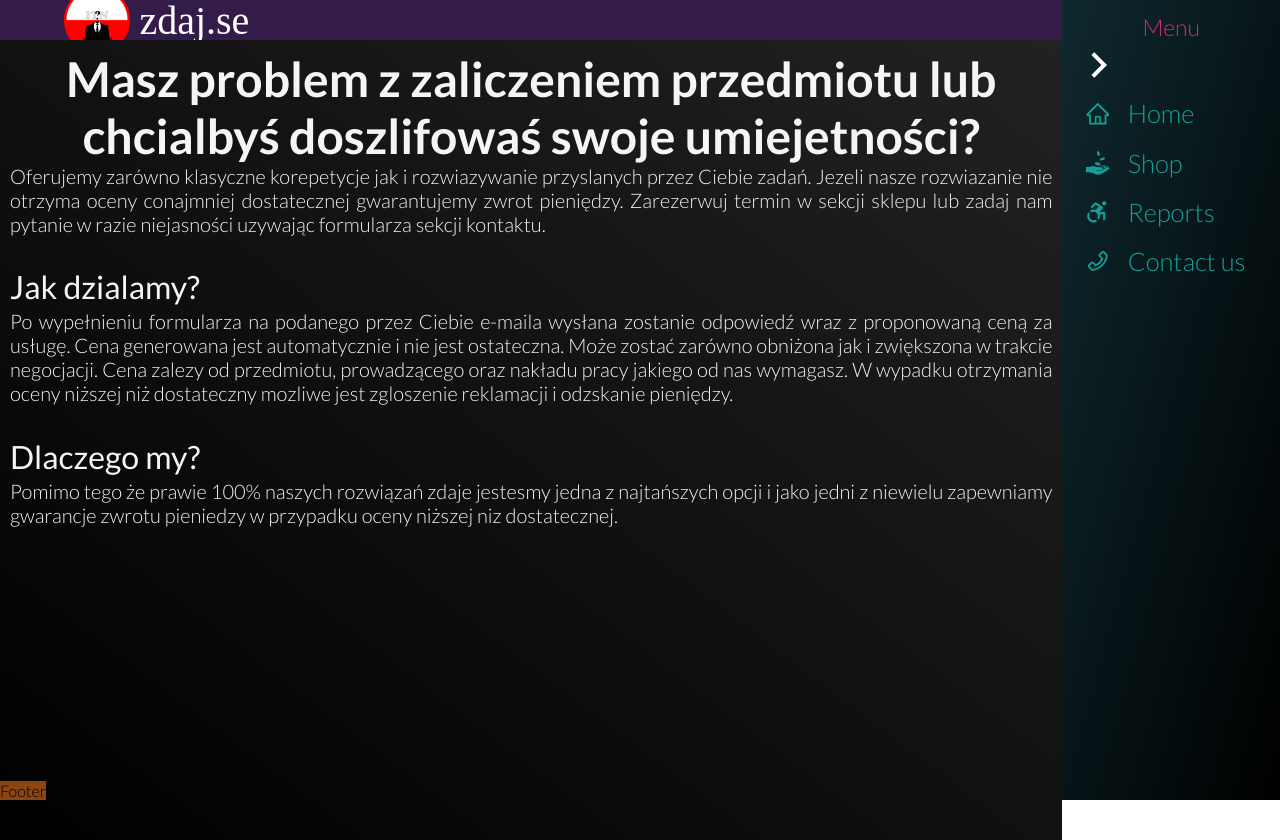
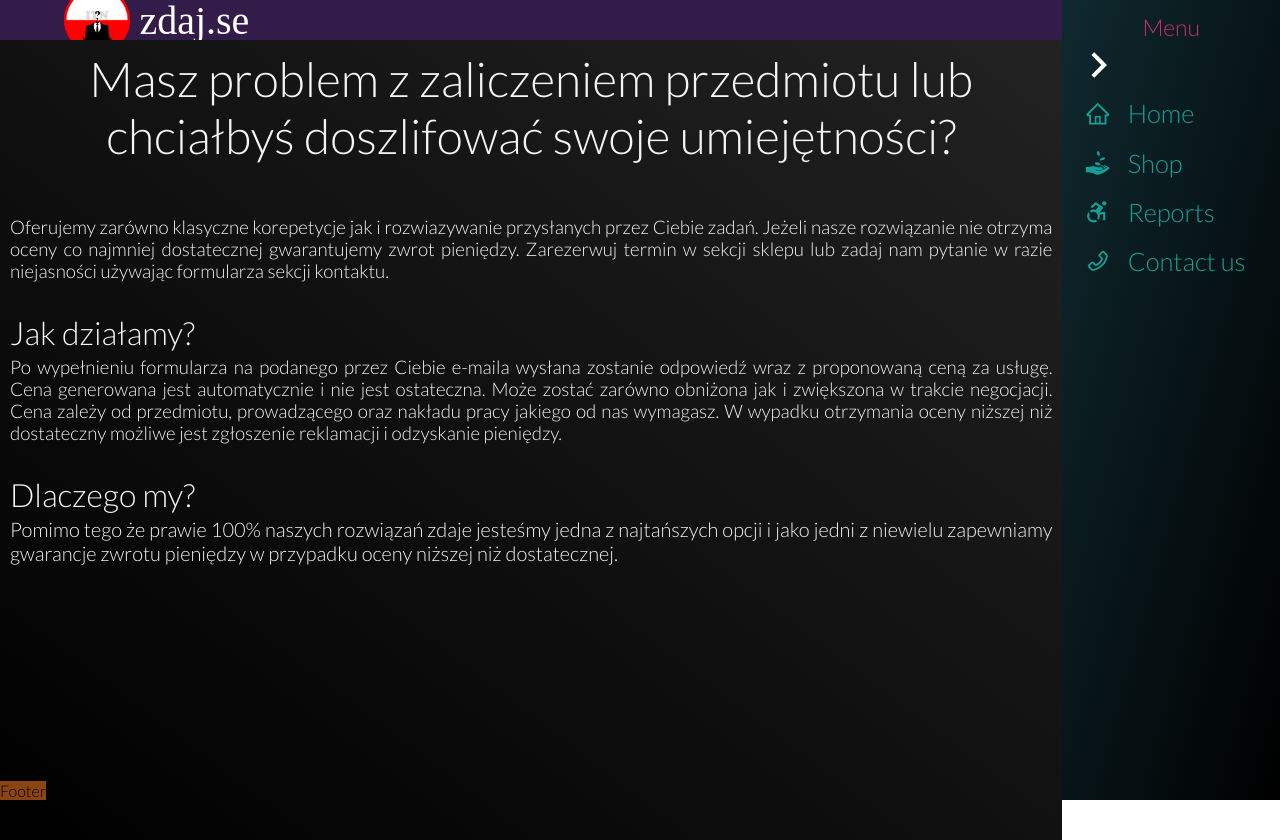
Before and after one commit to s18625/zdaj.se, a React (Create React App) app: page / in a window 1280 px wide. Built offline with nearby package versions, Linux system fonts and the light colour scheme; a web font is replaced by a local one.

Commit message:
better convention

```diff
--- a/src/pages/Home.js
+++ b/src/pages/Home.js
@@ -3,32 +3,50 @@ import "./Home.css"
 
 const Home = (props) => (
   <div className="home">
-    <h1 className="mainHeader">Masz problem z zaliczeniem przedmiotu
-    lub chcialbyś doszlifowaś swoje umiejetności?
+    <h1>Masz problem z zaliczeniem przedmiotu
+
+lub chciałbyś doszlifować swoje umiejętności?
+
     </h1>
-    <div className="article">
-      Oferujemy zarówno klasyczne korepetycje jak i rozwiazywanie przyslanych przez Ciebie zadań.
-      Jezeli nasze rozwiazanie nie otrzyma oceny conajmniej dostatecznej gwarantujemy zwrot pieniędzy.
-      Zarezerwuj termin w sekcji sklepu lub zadaj nam pytanie w razie niejasności uzywając formularza
-      sekcji kontaktu.
-    </div>
+    <h3>
+    Oferujemy zarówno klasyczne korepetycje jak i rozwiazywanie przysłanych przez Ciebie zadań.
 
-    <div className="subHeader">Jak dzialamy?</div>
-    <div className="article">
-      Po wypełnieniu formularza
-      na podanego przez Ciebie  e-maila wysłana zostanie odpowiedź wraz z proponowaną ceną za usługę.
-      Cena generowana jest automatycznie i nie jest ostateczna. Może zostać zarówno obniżona
-      jak i zwiększona w trakcie negocjacji.
-      Cena zalezy od przedmiotu, prowadzącego oraz nakładu pracy jakiego od nas wymagasz.
-      W wypadku otrzymania oceny niższej niż dostateczny mozliwe jest zgloszenie reklamacji i odzskanie
-      pieniędzy.
-    </div>
+Jeżeli nasze rozwiązanie nie otrzyma oceny co najmniej dostatecznej gwarantujemy zwrot pieniędzy.
 
-    <div className="subHeader">Dlaczego my?</div>
-    <div className="article">
-      Pomimo tego że prawie 100% naszych rozwiązań zdaje jestesmy jedna z najtańszych opcji i jako jedni z niewielu
-      zapewniamy gwarancje zwrotu pieniedzy w przypadku oceny niższej niz dostatecznej.
-    </div>
+Zarezerwuj termin w sekcji sklepu lub zadaj nam pytanie w razie niejasności używając formularza
+
+sekcji kontaktu.
+
+
+    </h3>
+
+    <h2>Jak działamy? </h2>
+    <h3>
+    Po wypełnieniu formularza
+
+na podanego przez Ciebie e-maila wysłana zostanie odpowiedź wraz z proponowaną ceną za usługę.
+
+Cena generowana jest automatycznie i nie jest ostateczna. Może zostać zarówno obniżona
+
+jak i zwiększona w trakcie negocjacji.
+
+Cena zależy od przedmiotu, prowadzącego oraz nakładu pracy jakiego od nas wymagasz.
+
+W wypadku otrzymania oceny niższej niż dostateczny możliwe jest zgłoszenie reklamacji i odzyskanie
+
+pieniędzy.
+
+
+    </h3>
+
+    <h2>Dlaczego my?</h2>
+    <article>
+    Pomimo tego że prawie 100% naszych rozwiązań zdaje jesteśmy jedna z najtańszych opcji i jako jedni z niewielu
+
+zapewniamy gwarancje zwrotu pieniędzy w przypadku oceny niższej niż dostatecznej.
+
+
+    </article>
 
 
   </div>
--- a/src/pages/Page.css
+++ b/src/pages/Page.css
@@ -19,18 +19,19 @@
     right: 17%;
 
 }
-.mainHeader{
+h1 {
     text-align: center;
-    font-weight: 600;
+    font-weight: 300;
     font-size: 300%;
+    margin-bottom: 5%;
 }
-.subHeader{
+h2 {
     text-align: left;
     font-size: 200%;
-    font-weight: 500;
+    font-weight: 300;
     margin-top: 3%;
     margin-bottom: 0.3%;
 }
-.article{
+article {
     font-size: 125%;
 }
```
